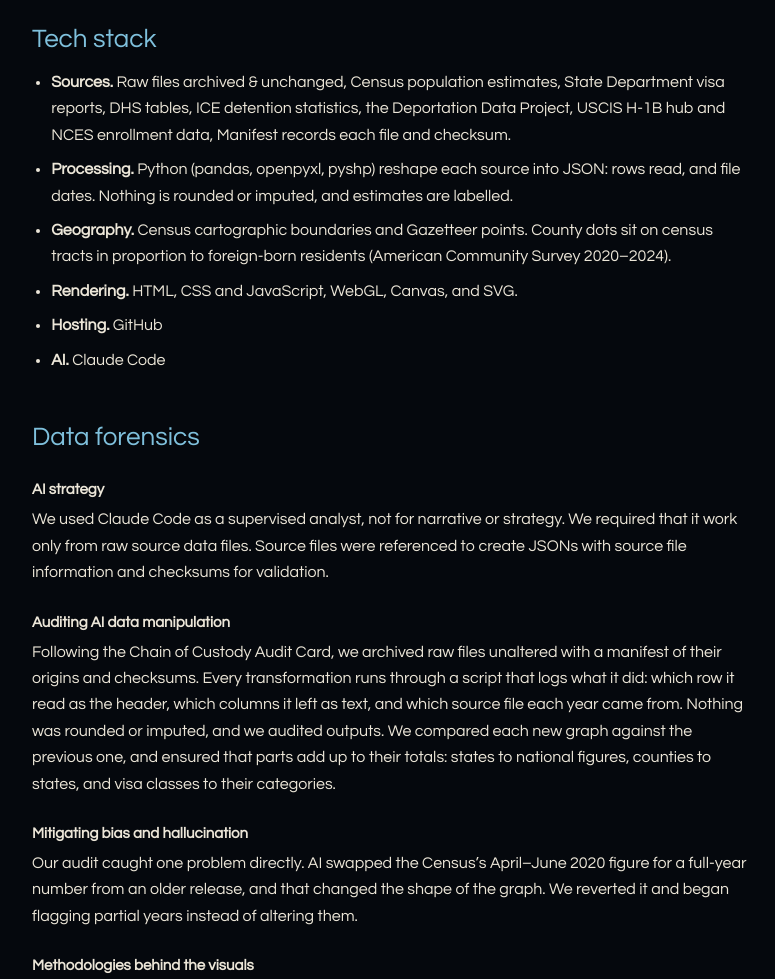
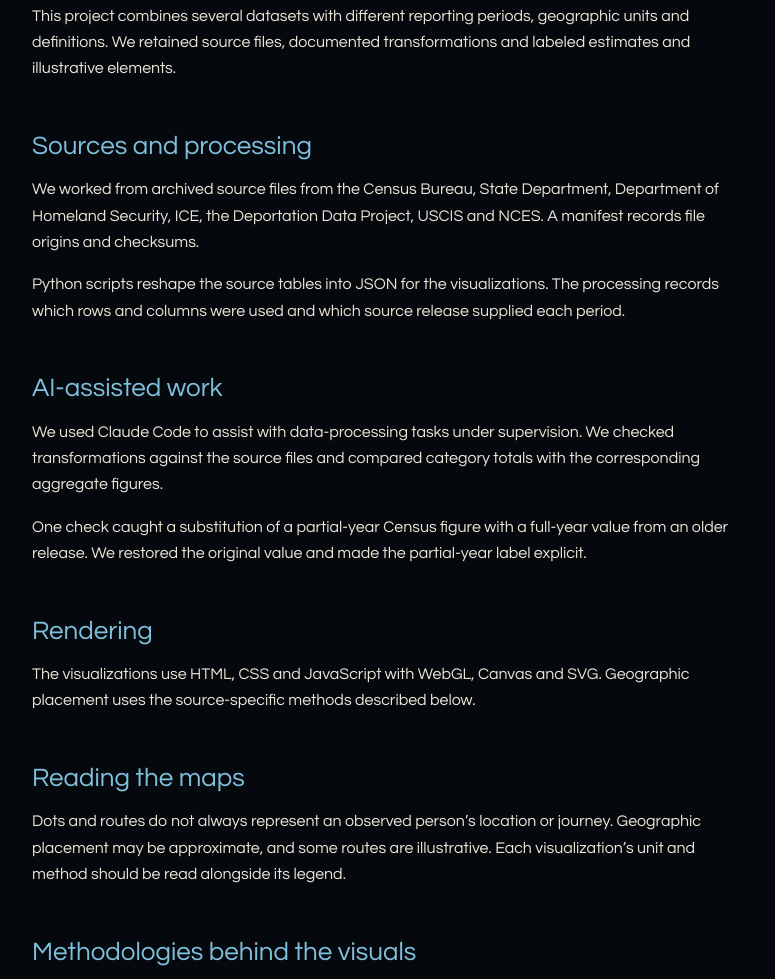
Before and after one commit to anqiwang-dev/who-are-we-at-250, a plain HTML site: page methods.html in a window 1280 px wide. Shown: the part 181-1160 px from the top of the page, without its empty margins (248-1023 px from the left). Drawn offline with Linux system fonts and the light colour scheme.

Commit message:
Copy update: new About introduction, Anqi's bio, Methods process prose
- About: new heading, three-paragraph introduction and action links
  (Explore the interactive project / Data and sources / Methods).
  Findings paragraphs kept with their numbers; comma after "outflow"
  removed, the doubled "a handful of states" sentence merged into one,
  and the 2.7 million figure attributed to the Census Bureau's count
  (the attribution lived in the replaced intro paragraph).
- Team: Anqi's bio replaced; Daniel's bio untouched.
- Methods: new introduction and sections (Sources and processing,
  AI-assisted work, Rendering, Reading the maps). Source-specific
  methodology list and Limitations kept verbatim; the Geography item
  moved into that list; "centres" -> "centers".

Co-Authored-By: Claude Opus 5.5 <noreply@anthropic.com>

```diff
--- a/methods.html
+++ b/methods.html
@@ -6,32 +6,31 @@
 <ul><li><a class="link" href="index.html">About</a></li><li><a class="link" href="team.html">Team</a></li><li><a class="link" href="artifact.html#line" data-c="line">The line</a></li><li><a class="link" href="artifact.html#world" data-c="world">The world</a></li><li><a class="link" href="artifact.html#us" data-c="us">The US</a></li><li><a class="link" href="artifact.html#city" data-c="city">The cities</a></li><li><a class="link" href="map.html">Map</a></li><li><a class="link" href="graphs.html">Graphs</a></li><li><a class="link" href="data.html">Data</a></li><li><a class="link" href="methods.html" aria-current="page">Methods</a></li></ul></nav><script>/* a visitor who came from the portfolio keeps a way back to it on every page */(function(){try{if(/anqiwang\.framer\.website/.test(document.referrer))sessionStorage.setItem("wawFromPortfolio","1");if(sessionStorage.getItem("wawFromPortfolio"))document.querySelector(".nav .back").hidden=false}catch(e){}})()</script>
 <main class="page">
 <h1>Methods</h1>
+<p>This project combines several datasets with different reporting periods, geographic units and definitions. We retained source files, documented transformations and labeled estimates and illustrative elements.</p>
 
-<h2>Tech stack</h2>
-<ul>
-<li><b>Sources.</b> Raw files archived &amp; unchanged, Census population estimates, State Department visa reports, DHS tables, ICE detention statistics, the Deportation Data Project, USCIS H-1B hub and NCES enrollment data, Manifest records each file and checksum.</li>
-<li><b>Processing.</b> Python (pandas, openpyxl, pyshp) reshape each source into JSON: rows read, and file dates. Nothing is rounded or imputed, and estimates are labelled.</li>
-<li><b>Geography.</b> Census cartographic boundaries and Gazetteer points. County dots sit on census tracts in proportion to foreign-born residents (American Community Survey 2020–2024).</li>
-<li><b>Rendering.</b> HTML, CSS and JavaScript, WebGL, Canvas, and SVG.</li>
-<li><b>Hosting.</b> GitHub</li>
-<li><b>AI.</b> Claude Code</li>
-</ul>
+<h2>Sources and processing</h2>
+<p>We worked from archived source files from the Census Bureau, State Department, Department of Homeland Security, ICE, the Deportation Data Project, USCIS and NCES. A manifest records file origins and checksums.</p>
+<p>Python scripts reshape the source tables into JSON for the visualizations. The processing records which rows and columns were used and which source release supplied each period.</p>
 
-<h2>Data forensics</h2>
-<h3>AI strategy</h3>
-<p>We used Claude Code as a supervised analyst, not for narrative or strategy. We required that it work only from raw source data files. Source files were referenced to create JSONs with source file information and checksums for validation.</p>
-<h3>Auditing AI data manipulation</h3>
-<p>Following the Chain of Custody Audit Card, we archived raw files unaltered with a manifest of their origins and checksums. Every transformation runs through a script that logs what it did: which row it read as the header, which columns it left as text, and which source file each year came from. Nothing was rounded or imputed, and we audited outputs. We compared each new graph against the previous one, and ensured that parts add up to their totals: states to national figures, counties to states, and visa classes to their categories.</p>
-<h3>Mitigating bias and hallucination</h3>
-<p>Our audit caught one problem directly. AI swapped the Census’s April–June 2020 figure for a full-year number from an older release, and that changed the shape of the graph. We reverted it and began flagging partial years instead of altering them.</p>
-<h3>Methodologies behind the visuals</h3>
+<h2>AI-assisted work</h2>
+<p>We used Claude Code to assist with data-processing tasks under supervision. We checked transformations against the source files and compared category totals with the corresponding aggregate figures.</p>
+<p>One check caught a substitution of a partial-year Census figure with a full-year value from an older release. We restored the original value and made the partial-year label explicit.</p>
+
+<h2>Rendering</h2>
+<p>The visualizations use HTML, CSS and JavaScript with WebGL, Canvas and SVG. Geographic placement uses the source-specific methods described below.</p>
+
+<h2>Reading the maps</h2>
+<p>Dots and routes do not always represent an observed person’s location or journey. Geographic placement may be approximate, and some routes are illustrative. Each visualization’s unit and method should be read alongside its legend.</p>
+
+<h2>Methodologies behind the visuals</h2>
 <ul>
 <li>Migration: Census net international migration, years ending 1 July. Data for 2001–2009 come from the 2009 estimates release, 2010–2019 from the 2020 release and 2020–2025 from the 2025 release. 2010 and 2020 cover April–June only. On the US map, one dot = one person.</li>
 <li>Visas: State Department visas issued. On the globes, 2024, one dot = 50 visas. Arcs route through likely ports of entry and illustrate, but do not record, journeys. The graphs show yearly totals by category for 2001–2025 and every visa class for FY2018–2025, summed from the monthly reports, which agree with the annual totals to within 2%.</li>
 <li>Green cards: DHS data for the 200 busiest counties plus state totals by country of birth. 99.3% of 2024’s 1.36 million are mapped, one dot per person.</li>
-<li>Detention: ICE average daily detention by facility, plotted at ZIP code centres, one dot per person held.</li>
+<li>Detention: ICE average daily detention by facility, plotted at ZIP code centers, one dot per person held.</li>
 <li>Removals: ICE removals are those that began with an ICE arrest, by state of arrest and country, counted by calendar year of departure (2022: October–December only). BPS removals follow a border arrest. Their split by Border Patrol sector, and their destination countries on the globe, are estimates.</li>
+<li>Geography: Census cartographic boundaries and Gazetteer points. County dots sit on census tracts in proportion to foreign-born residents (American Community Survey 2020–2024).</li>
 </ul>
-<p><b>Limitations.</b> Dots are placed approximately around ZIP code, tract and county centres. Visa, green-card and ICE detention data run on fiscal years, ICE removals on calendar years, and the Census counts years ending 1 July.</p>
+<p><b>Limitations.</b> Dots are placed approximately around ZIP code, tract and county centers. Visa, green-card and ICE detention data run on fiscal years, ICE removals on calendar years, and the Census counts years ending 1 July.</p>
 </main>
 </body></html>
```
Also changed, not shown: index.html (+17 -8 lines), team.html (+1 -1 lines).
